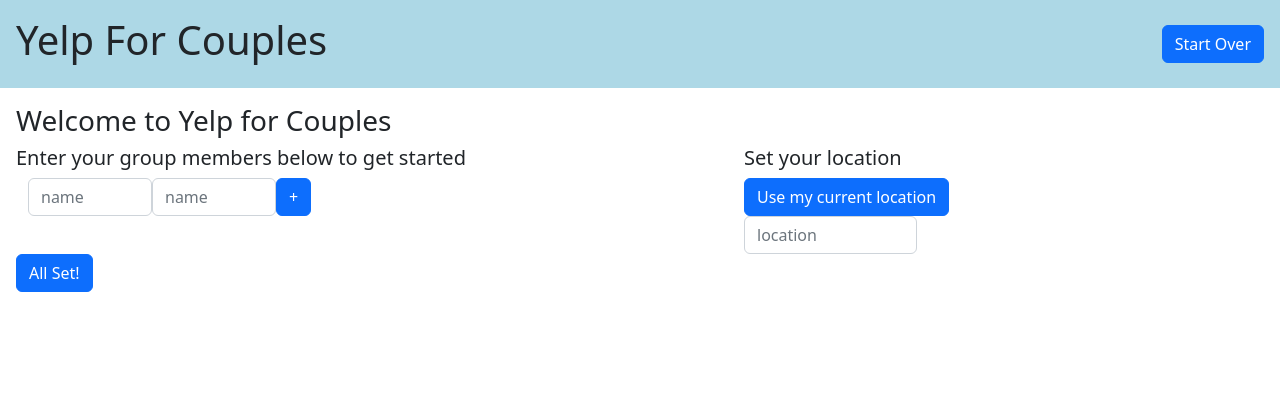
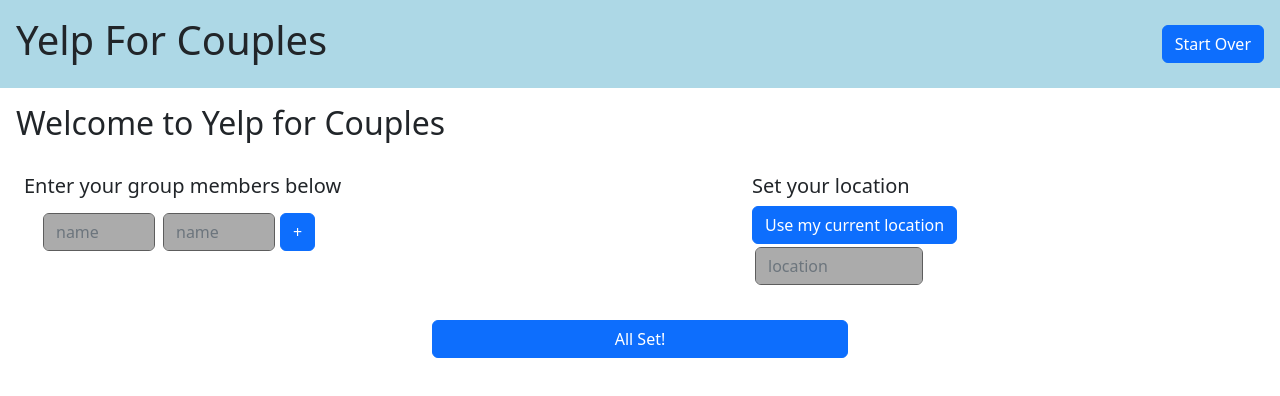
Before and after one commit to oguerra9/yelp-for-couples, a React (Create React App) app in the folder client/: page / in a window 1280 px wide. Shown: the top 396 px of the page. Built offline with nearby package versions, Linux system fonts and the light colour scheme.

Commit message:
improved home page UI

```diff
--- a/client/src/App.css
+++ b/client/src/App.css
@@ -47,3 +47,9 @@
   background-color: lightblue;
   border: 0px;
 }
+
+#formTextLine {
+  margin: 3px;
+  background-color: rgb(171, 171, 171);
+  border: 1px solid rgb(93, 93, 93);
+}
--- a/client/src/pages/Home.js
+++ b/client/src/pages/Home.js
@@ -33,8 +33,9 @@
 
         localStorage.setItem('groupNames', groupNames);
 
-        console.log(`custom location name = ${location}`);
-        if (location != '') {
+
+        if (location != '📍Current Location') {
+            console.log(`saving custom location name = ${location}`);
             saveCustomLocation(location);
         }
 
@@ -42,38 +43,38 @@
     };
 
     const setCurrLocation = (event) => {
+        console.log('saving current location');
+        setLocation('📍Current Location');
         saveCurrentLocation();
     };
 
-    // const setCustomLocation = (event) => {
-    //     console.log(`custom location name = ${location}`);
-    //     if (location != '') {
-    //         saveCustomLocation(location);
-    //     }
-    // };
+
 
     return (
         <div>
-            <h3>Welcome to Yelp for Couples</h3>
+            <h2 className="mb-4">Welcome to Yelp for Couples</h2>
             <div className="d-flex justify-content-between">
-                <Col className="col-lg-5">
+                <Col className="col-lg-5 p-2">
                     <div>
-                        <h5>Enter your group members below to get started</h5>
+                        <h5>Enter your group members below</h5>
                     </div>
                     <div>
                         <Form>
                             <Container className="d-flex flex-wrap mb-2">
                                 {userNames.map(user => (
-                                    <div className="col-lg-3" key={user}>
-                                        <Form.Control type="text" name={user} onChange={handleChange} value={groupMembers.user} placeholder="name" />
+                                    <div className="col-lg-3 p-1" key={user}>
+                                        <Form.Control type="text" id="formTextLine" name={user} onChange={handleChange} value={groupMembers.user} placeholder="name" />
                                     </div>
                                 ))}
-                                <Button onClick={addFormLine}>+</Button>
+                                <div className="p-1 align-self-center">
+                                    <Button onClick={addFormLine}>+</Button>
+                                </div>
+
                             </Container>
                         </Form>
                     </div>
                 </Col>
-                <Col className="col-lg-5">
+                <Col className="col-lg-5 p-2">
                     <div>
                         <h5>Set your location</h5>
                     </div>
@@ -81,14 +82,16 @@
                         <Button onClick={setCurrLocation}>Use my current location</Button>
                         <Form className="d-flex">
                             <div className="col-lg-4">
-                                <Form.Control type="text" name="locationForm" onChange={handleLocationChange} value={location} placeholder="location" />
+                                <Form.Control type="text" id="formTextLine" name="locationForm" onChange={handleLocationChange} value={location} placeholder="location" />
                             </div>
                             {/* <Button onClick={setCustomLocation}>Set Location</Button> */}
                         </Form>
                     </div>
                 </Col>
             </div>
-            <Button onClick={submitSetUp}>All Set!</Button>
+            <div className="d-flex justify-content-center">
+                <Button onClick={submitSetUp} className="col-lg-4 d-flex justify-content-center mt-4">All Set!</Button>
+            </div>
         </div>
     );
 }
@@ -113,6 +116,6 @@
 
 async function saveCustomLocation(locationName) {
     console.log(`saving custom location: ${locationName}`);
-    let customCoords = await getLocationCoords(locationName).then((response) => console.log(response));
-    localStorage.setItem('locationCoords', customCoords);
+    //let customCoords = await getLocationCoords(locationName).then((response) => console.log(response));
+    //localStorage.setItem('locationCoords', customCoords);
 }
```
